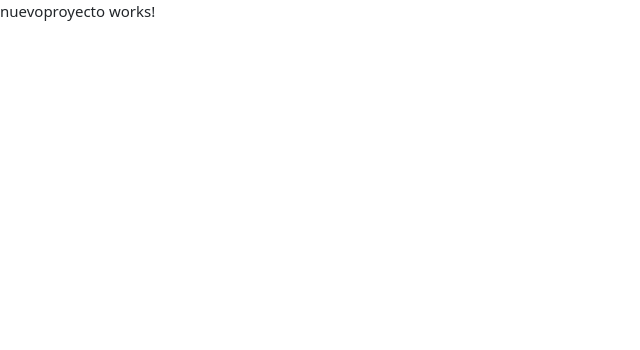
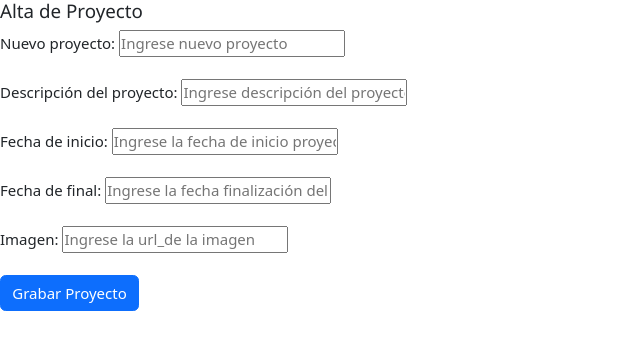
Before and after one commit to ferbonelli/Portfolio-FrontEnd, an Angular app in the folder MiPorfolio/: page /nuevoproyecto in a window 1280 px wide. Shown: the top 350 px of the page, without its empty margins (0-640 px from the left). Built offline with nearby package versions, Linux system fonts and the light colour scheme.

Commit message:
Proyectos ok

```diff
--- a/MiPorfolio/src/app/componentes/proyectos/editarproyecto.component.html
+++ b/MiPorfolio/src/app/componentes/proyectos/editarproyecto.component.html
@@ -1 +1,41 @@
-<p>editarproyecto works!</p>
+<div>
+    <h5>Edición del Proyecto</h5>
+    <div>
+      Nuevo proyecto:
+      <input
+        type="text"
+        [(ngModel)]="proyectoEditar.nombre" />
+    </div>
+    <br />
+    <div>
+        Descripción del proyecto:
+        <input
+          type="text"
+          [(ngModel)]="proyectoEditar.descripcion" />
+      </div>
+      <br />
+      <div>
+        Fecha de inicio:
+        <input
+          type="text"
+          [(ngModel)]="proyectoEditar.fecha_inicio" />
+      </div>
+      <br />
+      <div>
+        Fecha de final:
+        <input
+          type="text"
+          [(ngModel)]="proyectoEditar.fecha_final" />
+      </div>
+      <br />
+      <div>
+        Imagen:
+        <input
+          type="text"
+          [(ngModel)]="proyectoEditar.url_proyecto" />
+      </div>
+      <br />
+
+    <button type="button" class="btn btn-primary" (click)="onUpdate()">Actualizar proyecto</button>
+
+</div>
--- a/MiPorfolio/src/app/componentes/proyectos/nuevoproyecto.component.html
+++ b/MiPorfolio/src/app/componentes/proyectos/nuevoproyecto.component.html
@@ -1 +1,48 @@
-<p>nuevoproyecto works!</p>
+<div>
+
+    <h5>Alta de Proyecto</h5>
+    <div>
+      Nuevo proyecto:
+      <input
+        placeholder="Ingrese nuevo proyecto"
+        type="text"
+        [(ngModel)]="nombre" />
+    </div>
+    <br />
+    <div>
+        Descripción del proyecto:
+        <input
+          placeholder="Ingrese descripción del proyecto"
+          type="text"
+          [(ngModel)]="descripcion" />
+      </div>
+      <br />
+      <div>
+        Fecha de inicio:
+        <input
+          placeholder="Ingrese la fecha de inicio proyecto"
+          type="text"
+          [(ngModel)]="fecha_inicio" />
+      </div>
+      <br />
+      <div>
+        Fecha de final:
+        <input
+          placeholder="Ingrese la fecha finalización del proyecto"
+          type="text"
+          [(ngModel)]="fecha_final" />
+      </div>
+      <br />
+      <div>
+        Imagen:
+        <input
+          placeholder="Ingrese la url_de la imagen"
+          type="text"
+          [(ngModel)]="url_proyecto" />
+      </div>
+      <br />
+
+
+    <button type="button" class="btn btn-primary" (click)="onCreate()">Grabar Proyecto</button>
+
+</div>
--- a/MiPorfolio/src/app/componentes/proyectos/nuevoproyecto.component.ts
+++ b/MiPorfolio/src/app/componentes/proyectos/nuevoproyecto.component.ts
@@ -1,10 +1,47 @@
-import { Component } from '@angular/core';
+import { Component, OnInit } from '@angular/core';
+import { Router } from '@angular/router';
+import { Proyecto } from 'src/app/model/proyecto.model';
+import { ProyectoService } from 'src/app/servicios/proyecto.service';
+
 
 @Component({
   selector: 'app-nuevoproyecto',
   templateUrl: './nuevoproyecto.component.html',
   styleUrls: ['./nuevoproyecto.component.css']
 })
-export class NuevoproyectoComponent {
+export class NuevoproyectoComponent implements OnInit  {
+
+  nombre: string = '';
+  descripcion: string ='';
+  url_proyecto: string = '';
+  fecha_inicio: string = '';
+  fecha_final: string = '';
+  id_persona: number = 1;
+
+  constructor(private altaProyecto:ProyectoService,
+    private ruta:Router
+    ){}
+
+  ngOnInit(): void {
+
+  }
+
+  onCreate () {
+
+    const nuevoProyecto= new Proyecto(0,this.nombre,this.descripcion,this.url_proyecto,
+                                       this.fecha_inicio,this.fecha_final,this.id_persona);
+
+    console.log(nuevoProyecto);
+    this.altaProyecto.agregarProyecto(nuevoProyecto).subscribe(
+      data => {
+        alert("Se agregó una nuevo proyecto");
+        this.ruta.navigate(['/portfolio']);
+      }, err => {
+        alert("No se pudo agregar el proyecto debido a un error");
+        this.ruta.navigate(['/portfolio']);
+      }
+    )
+
+  }
 
 }
--- a/MiPorfolio/src/app/componentes/proyectos/proyectos.component.ts
+++ b/MiPorfolio/src/app/componentes/proyectos/proyectos.component.ts
@@ -50,10 +50,10 @@ onDelete(id?: number){
 
     this.datosProyecto.borrarProyecto(id).subscribe(
       data => {
-        alert("Se borró la habilidad correctamente")
+        alert("Se borró el proyecto correctamente")
         this.mostrarProyectos();
       }, err => {
-        alert("No se pudo borrar la habilidad");
+        alert("No se pudo borrar el proyecto");
       }
     )
   }
```
